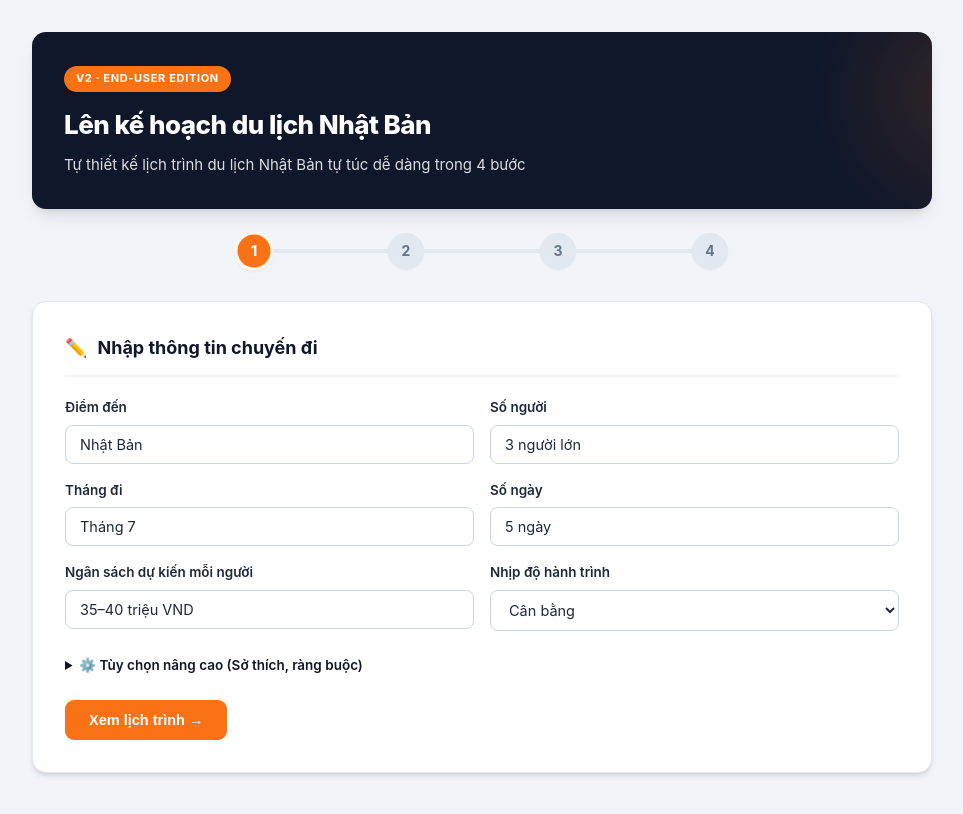
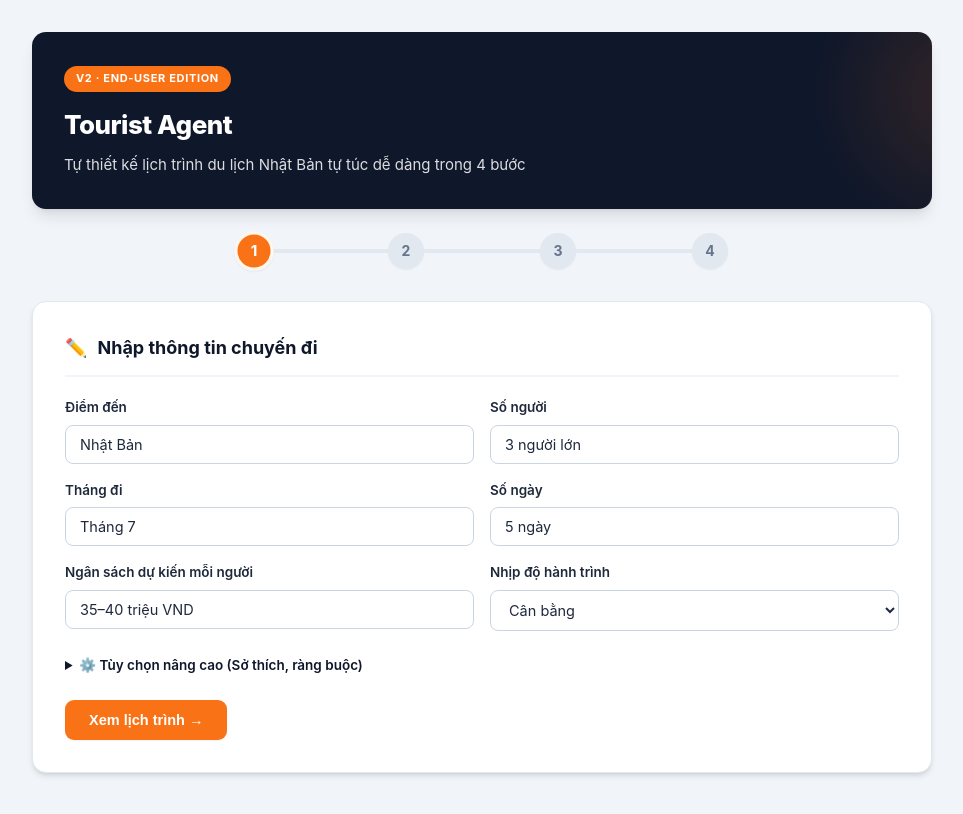
Before and after one commit to vuhoang2708/japan-travel-planner, a plain HTML site: page planner/tourist-agent-v2.html in a window 1280 px wide. Shown: the whole page, without its empty margins (158-1121 px from the left). Drawn offline with Linux system fonts and the light colour scheme.

Commit message:
fix: update title and h1 in tourist-agent-v2.html to Tourist Agent brand

```diff
--- a/planner/tourist-agent-v2.html
+++ b/planner/tourist-agent-v2.html
@@ -3,7 +3,7 @@
 <head>
   <meta charset="UTF-8" />
   <meta name="viewport" content="width=device-width, initial-scale=1.0" />
-  <title>Lên kế hoạch du lịch Nhật Bản</title>
+  <title>Tourist Agent – Lên kế hoạch du lịch</title>
 
   <style>
     *, *::before, *::after { box-sizing: border-box; margin: 0; padding: 0; }
@@ -649,7 +649,7 @@
 
   <div class="header">
     <div class="phase-badge">v2 · End-User Edition</div>
-    <h1>Lên kế hoạch du lịch Nhật Bản</h1>
+    <h1>Tourist Agent</h1>
     <p>Tự thiết kế lịch trình du lịch Nhật Bản tự túc dễ dàng trong 4 bước</p>
   </div>
 
```
